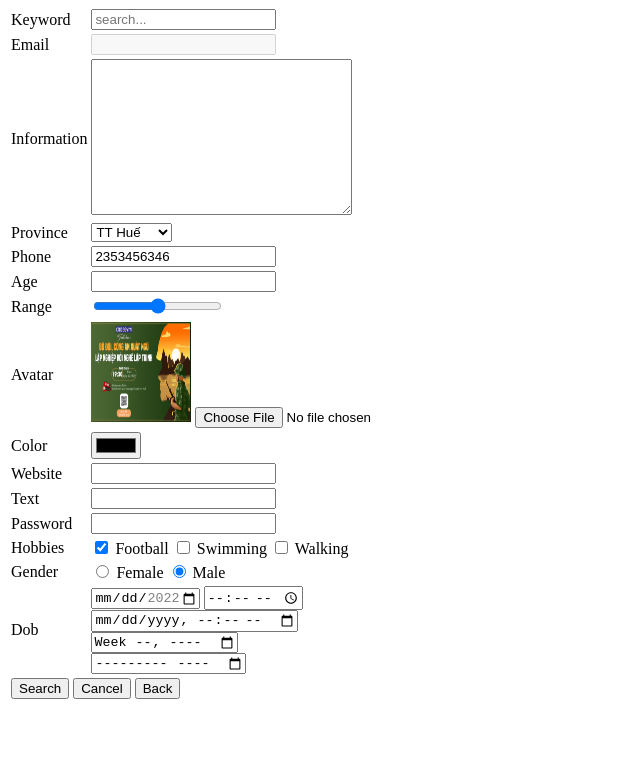
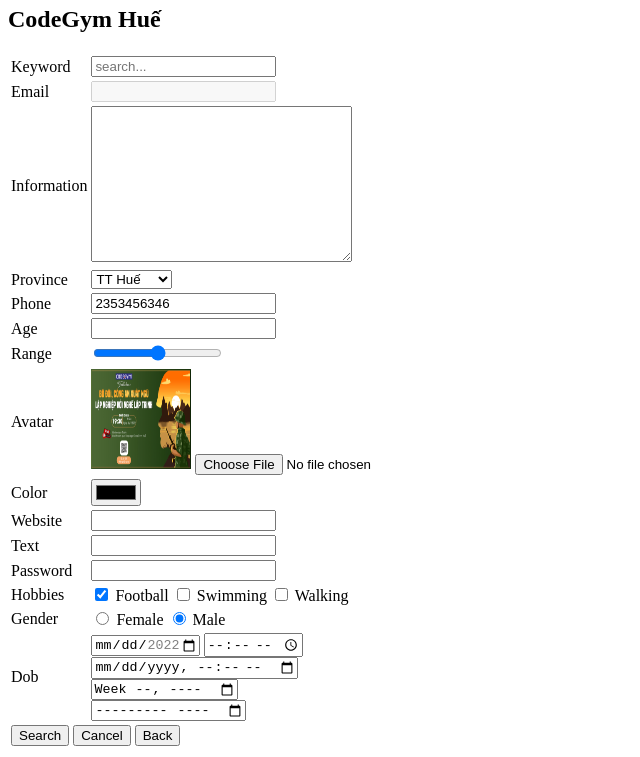
Before and after one commit to khoanguyen84/C0222K1, a plain HTML site: page HTML/form.html in a window 1280 px wide. Shown: the part 166-923 px from the top of the page, without its empty margins (0-640 px from the left). Before the commit the page ends 876 px from the top, so only its background shows below. Drawn offline with Linux system fonts and the light colour scheme.

Commit message:
update form html file

```diff
--- a/HTML/form.html
+++ b/HTML/form.html
@@ -10,6 +10,7 @@
     <p>Thinh dep trai</p>
     <h1>Nhưng ko đẹp bằng anh Khoa</h1>
     <h1>Hello my team</h1>
+    <h2>CodeGym Huế</h2>
     <form action="https://www.google.com/search?" method="get">
         <table>
             <tr>
```
